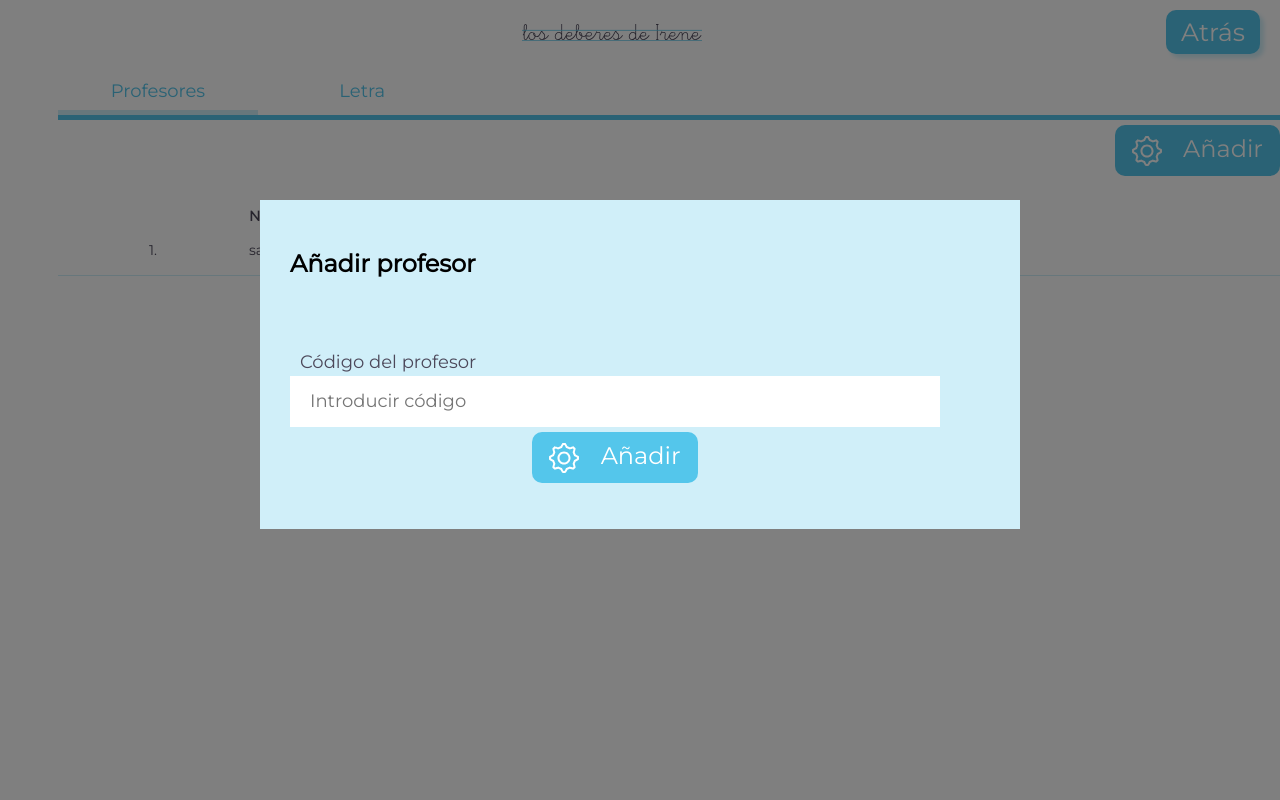
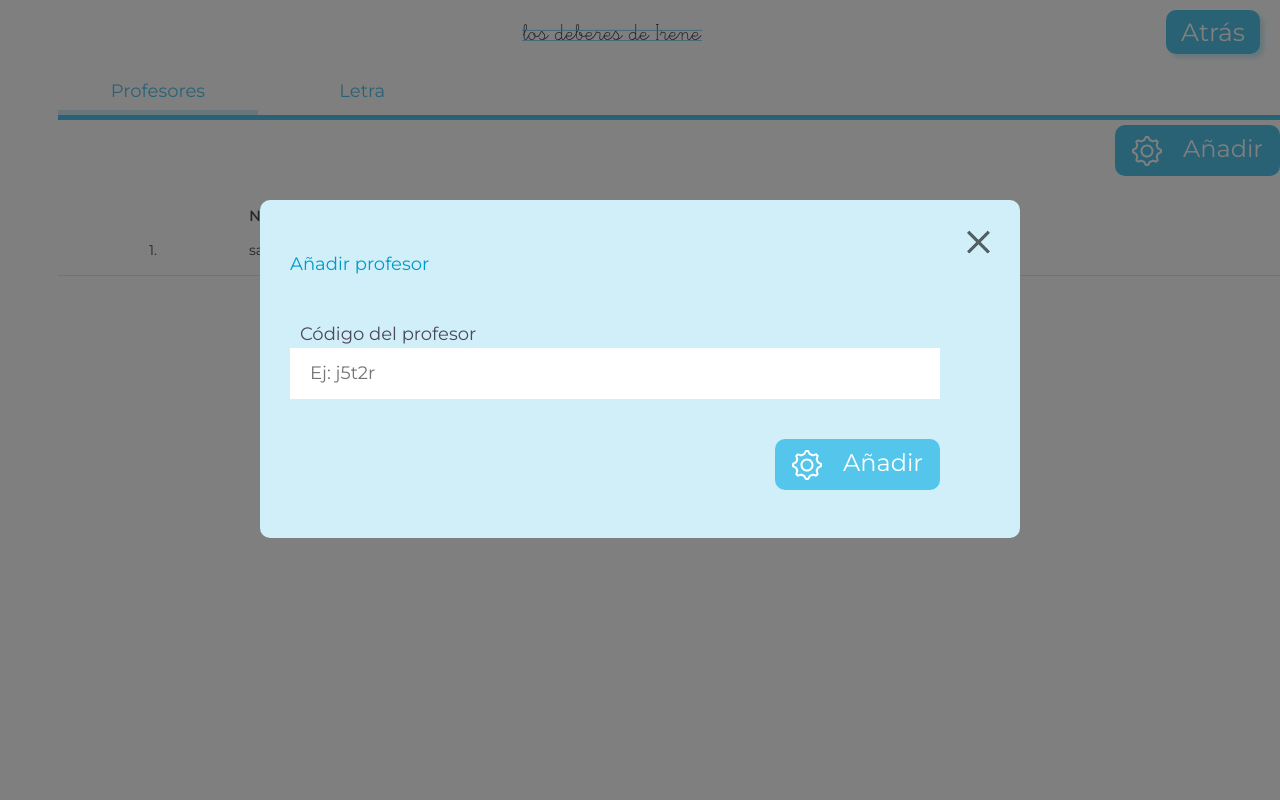
Before and after one commit to pabloalba/losdeberesdeireneweb, a Django app: template los_deberes_de_irene/templates/los_deberes_de_irene/student.html in a window 1280 px wide, after a click on "Añadir". Run offline with Django 3.2, Linux system fonts and the light colour scheme; the template is opened without the code that fills it: most values are stand-ins (such as "Sample title", 1, 10 or a date in 2020).

Commit message:
Popups styling and minor fixes

```diff
--- a/los_deberes_de_irene/static/css/layout.css
+++ b/los_deberes_de_irene/static/css/layout.css
@@ -158,3 +158,56 @@ a {
   position: absolute;
   right:0;
 }
+
+
+.modal-container {
+    width: 100%;
+    height: 100%;
+    position: absolute;
+    top:0;
+    left:0;
+    background-color: rgba(0,0,0,0.5);
+    display: none;
+}
+
+
+.modal-content {
+    background:#D0EFF9;
+    margin: 0 auto;
+    width:700px;
+    position:relative;
+    z-index:41;
+    top: 25%;
+    padding:30px;
+    color: #4C485A;
+    font-size: 18px;
+    border-radius: 10px;
+}
+
+.modal-content .title {
+    color: #009BCA;
+}
+
+.modal-content img{
+
+}
+
+
+.modal-content .close {
+    width: 100%;
+    text-align: right;
+}
+
+.modal-content .close img{
+    cursor: pointer;
+}
+
+.modal-content .main-form{
+    margin-top: 35px;
+}
+
+.modal-content .buttons {
+    width: 100%;
+    text-align: right;
+    margin-top: 35px;
+}
--- a/los_deberes_de_irene/templates/los_deberes_de_irene/student.html
+++ b/los_deberes_de_irene/templates/los_deberes_de_irene/student.html
@@ -74,20 +74,25 @@
 {% endblock %}
 
 {% block outside %}
-<div id="add-teacher-container" onclick="document.getElementById('add-teacher-container').style.display='none'">
-  <div id="add-teacher-modal" onclick="event.stopPropagation();">
-       <h2>Añadir profesor</h2>
+<div id="add-teacher-container" class="modal-container" onclick="document.getElementById('add-teacher-container').style.display='none'">
+  <div id="add-teacher-modal" class="modal-content" onclick="event.stopPropagation();">
+      <div class="close">
+          <img src ="{% static 'img/close.png' %}" onclick="document.getElementById('add-teacher-container').style.display='none'"/>
+      </div>
+       <div class="title">Añadir profesor</div>
        <form class="main-form" method="POST" action="">
          {% csrf_token %}
         <div class="entry">
           <label for="id_code">Código del profesor</label>
           <input type="text" name="code" maxlength="150" autofocus="" required=""
-                 id="id_code" placeholder="Introducir código">
+                 id="id_code" placeholder="Ej: j5t2r">
         </div>
-        <button type="submit" class="special-button-teacher">
-          <img src="{% static 'img/settings.svg' %}" alt="" />
-          Añadir
-        </button>
+        <div class="buttons">
+            <button type="submit" class="special-button-teacher">
+              <img src="{% static 'img/settings.svg' %}" alt="" />
+              Añadir
+            </button>
+        </div>
       </form>
   </div>
 </div>
--- a/los_deberes_de_irene/templates/los_deberes_de_irene/teacher.html
+++ b/los_deberes_de_irene/templates/los_deberes_de_irene/teacher.html
@@ -16,9 +16,11 @@
   <div class="header students">
     <div class="tabs-title-container">
       <div class="tabs-title-item selected">Alumnos</div>
+      <div class="tabs-title-item code">
+          Tu código: {{ code }}
+        </div>
     </div>
   </div>
-
 
 
 <table class="students-grid">
```
Also changed, not shown: los_deberes_de_irene/static/css/browser.css (+15 -21 lines), los_deberes_de_irene/static/css/teacher.css (+11 -21 lines), los_deberes_de_irene/templates/los_deberes_de_irene/browser.html (+56 -15 lines), los_deberes_de_irene/views.py (+22 -18 lines), los_deberes_de_irene/static/img/close.png (added), los_deberes_de_irene/static/img/left.png, los_deberes_de_irene/static/img/right.png.
